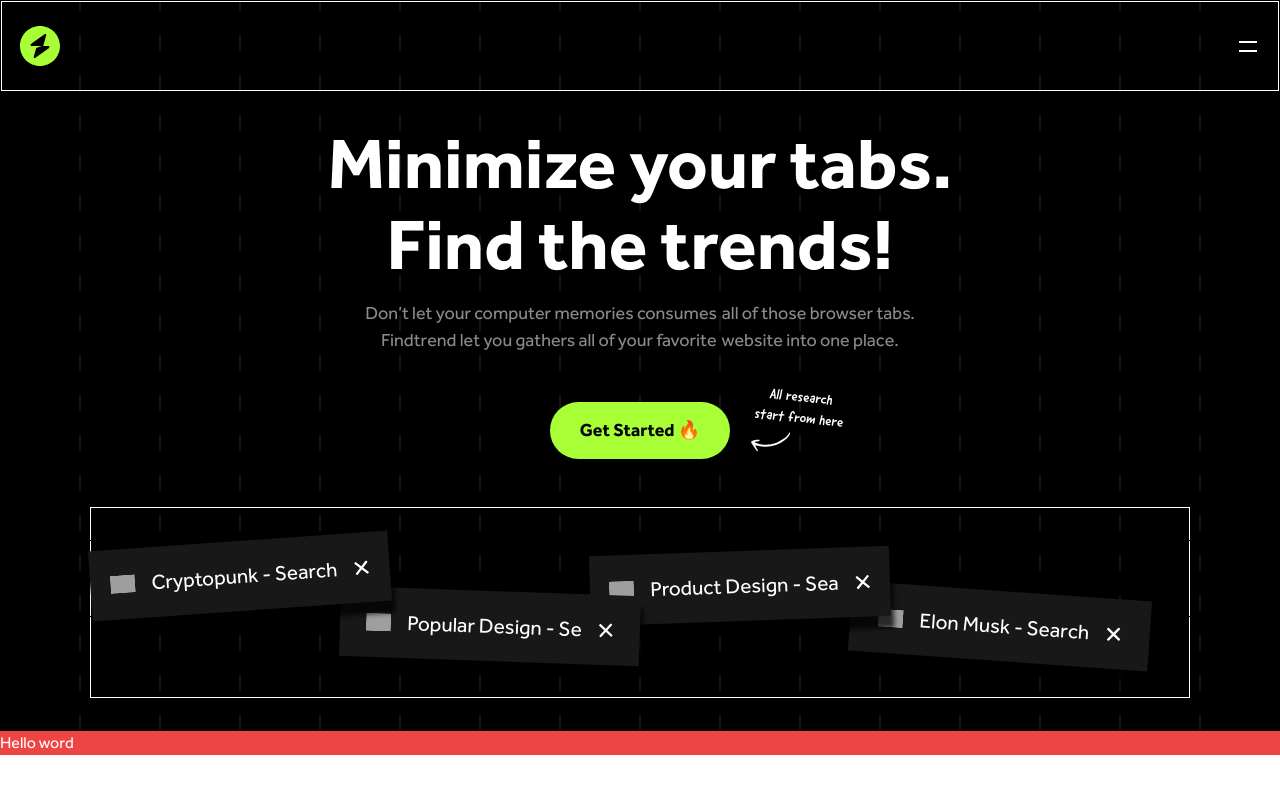
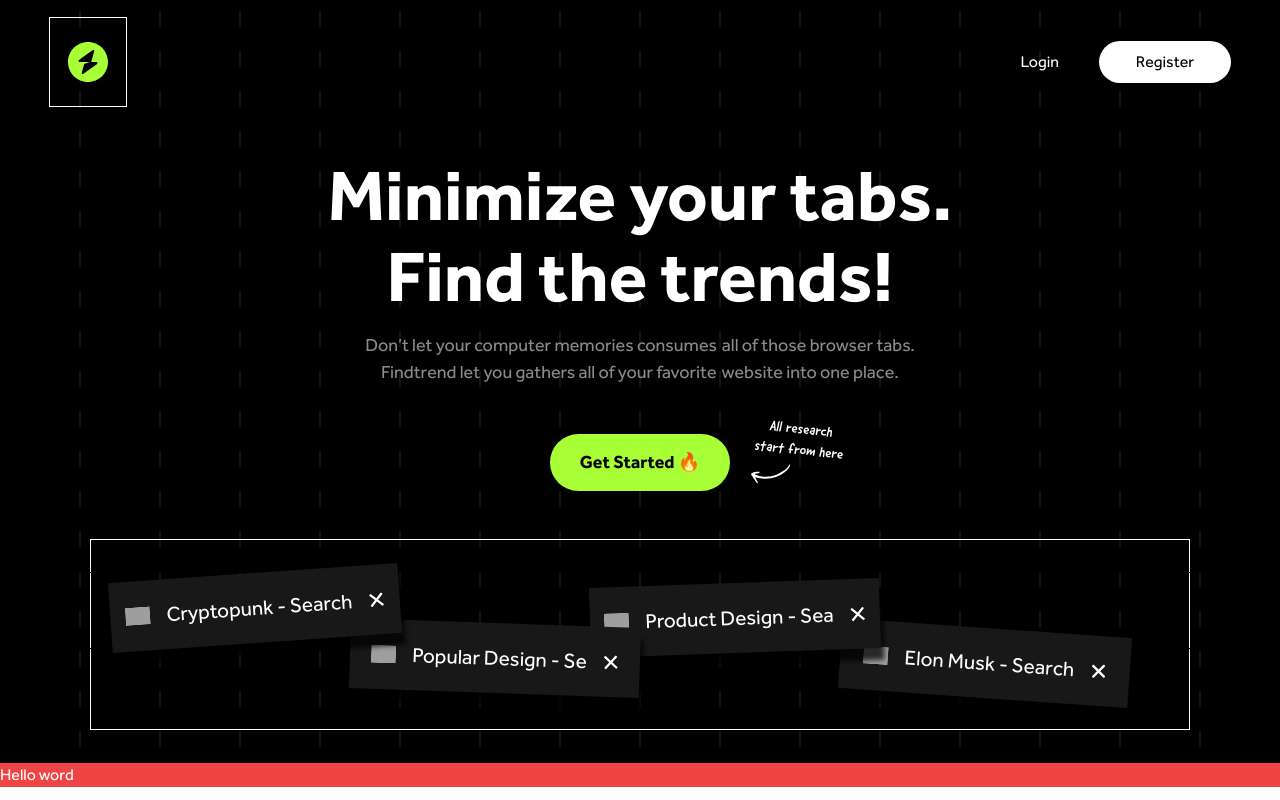
Before and after one commit to Heisdalu/findthread_ui, a Next.js app: page / in a window 1280 px wide. Built offline with nearby package versions, Linux system fonts and the light colour scheme; grey boxes are pictures that could not be loaded.

Commit message:
hero section

```diff
--- a/src/app/globals.css
+++ b/src/app/globals.css
@@ -5,3 +5,7 @@
 .lol {
   background-image: url("../../public/bg.svg");
 }
+
+.remove_pad {
+  @apply lg:[padding:0];
+}
--- a/src/app/page.tsx
+++ b/src/app/page.tsx
@@ -3,18 +3,17 @@ import Label from "@/components/Labels/Label";
 import Arrow from "@/components/assets/Arrow";
 import Logo from "@/components/assets/Logo";
 import { goodDogNew } from "@/app/font";
+import NavBar from "@/components/NavBar/NavBar";
 
 export default function Home() {
   return (
     <div>
-      <div className=" border-1 bg-black">
+      <div className=" border-1 bg-black relative">
         <div className="xl:max-w-[1400px] xl:mx-auto h-[100%] bg-no-repeat bg-center bg-hero-sm-pattern md:bg-hero-lg-pattern">
-          <div className="border-[#fff] border-[1px] px-[1.125rem] py-[1.5rem] flex items-center">
-            <Logo />
-            <div className="ml-auto">
-              <HamBurger />
-            </div>
+          <div className="relative lg:py-[1rem] lg:pr-[2rem] xl:px-[3rem] lg:flex lg:justify-between items-center">
+            <NavBar />
           </div>
+
           <header className="flex flex-col py-[2rem] px-[1rem] space-y-[1rem]">
             <h1 className="text-white text-center font-[700] text-[2.25rem] flex flex-col md:text-[3.7rem] lg:text-[4.5rem]">
               <span className="leading-[112%]">Minimize your tabs.</span>
--- a/src/components/Labels/Label.tsx
+++ b/src/components/Labels/Label.tsx
@@ -23,7 +23,7 @@ const data = [
     name: "Elon Musk - Search",
     path: "dribble.png",
     classText:
-      "rotate-[4deg] relative  z-[2] border-[#fff] xl:translate-y-[45px] xl:translate-x-[-90px]",
+      "rotate-[4deg] relative  z-[2] border-[#fff] xl:translate-y-[50px] xl:translate-x-[-90px]",
   },
 ];
 
--- a/src/components/Labels/Tag.tsx
+++ b/src/components/Labels/Tag.tsx
@@ -14,12 +14,12 @@ function Tag({
 }) {
   return (
     <div
-      className={`${classText} flex items-center justify-center text-[1.2775rem] space-x-[1rem] bg-[#181818] w-[290px] h-[70px] shadow-[3px_12px_5px_0px_rgba(0,0,0,0.75)] md:text-[1.3rem]  xl:w-[300px]`}
+      className={`${classText} px-[1rem] flex items-center justify-center text-[1.2775rem] space-x-[1rem] bg-[#181818] max-w-[290px] h-[70px] shadow-[3px_12px_5px_0px_rgba(0,0,0,0.75)] md:text-[1.3rem] xl:w-[300px] xl:px-[0]`}
     >
       <div>
         <Image src={`/${path}`} alt={name} width={25} height={25} />
       </div>
-      <div className="text-white relative">{name}</div>
+      <div className="text-white relative line-clamp-1 xl:line-clamp-none">{name}</div>
       <div>
         <Close />
       </div>
--- /dev/null
+++ b/src/components/NavBar/NavBar.tsx
@@ -0,0 +1,64 @@
+import HamBurger from "../HamBurger/HamBurger";
+import Logo from "../assets/Logo";
+
+function NavBar() {
+  return (
+    <>
+      <div className="border-[#fff] z-[10] border-[1px] px-[1.125rem] py-[1.5rem] flex items-center">
+        <Logo />
+        <div className="ml-auto lg:hidden">
+          <HamBurger />
+        </div>
+      </div>
+      {false && (
+        <nav className="text-[1.125rem] space-y-[1.5rem] py-[3rem] fixed top-[90px] w-full h-[100vh] bg-black flex flex-col items-center !z-[7] lg:top-[auto] lg:h-[auto] lg:w-[auto] lg:flex-row lg:space-y-0 !lg:py-[0] lg:absolute lg:left-[50%] lg:translate-x-[-50%] remove_pad">
+          <ul className="lg:flex lg:space-y-0 space-y-[1.5rem] text-center capitalize lg:space-x-[2.5rem]">
+            <li>
+              <a href="#" className="text-white">
+                about
+              </a>
+            </li>
+            <li>
+              <a href="#" className="text-white">
+                How it work
+              </a>
+            </li>
+            <li>
+              <a href="#" className="text-white">
+                pricing
+              </a>
+            </li>
+            <li>
+              <a href="#" className="text-white">
+                solution
+              </a>
+            </li>
+            <li>
+              <a href="#" className="text-white">
+                features
+              </a>
+            </li>
+          </ul>
+          <div className="lg:hidden space-y-[1.5rem] flex flex-col text-center">
+            <a href="#" className="text-white capitalize">
+              login
+            </a>
+            <a href="#" className="text-white capitalize">
+              Register
+            </a>
+          </div>
+        </nav>
+      )}
+
+      <div className="hidden lg:flex items-center flex-col text-center lg:flex-row lg:space-y-0 lg:space-x-[1.5rem] xl:space-x-[2.5rem]">
+        <a href="#" className="text-white capitalize">
+          login
+        </a>
+        <a href="#" className="flex items-center justify-center capitalize h-[42px] w-[132px] text-black bg-white rounded-[40px]">
+          Register
+        </a>
+      </div>
+    </>
+  );
+}
+export default NavBar;
```
